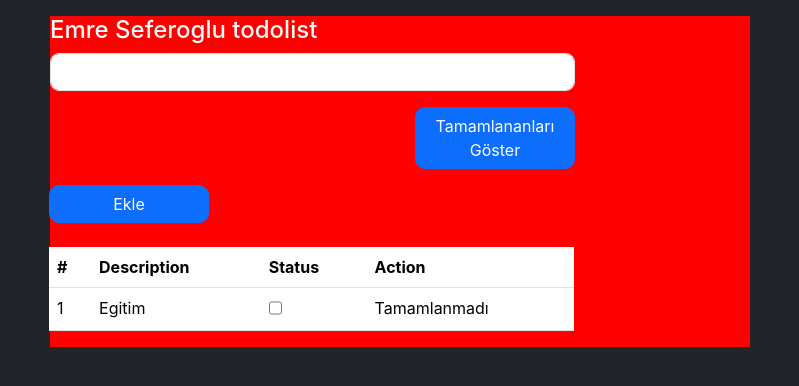
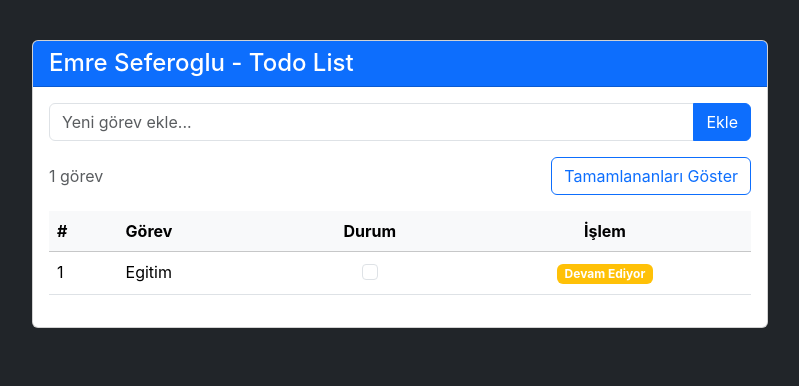
Before and after one commit to seferogluemre/CheckList-Angular, an Angular app: page / in a window 1280 px wide. Shown: the top 386 px of the page, without its empty margins (240-1039 px from the left). Built offline with nearby package versions, Linux system fonts and the light colour scheme.

Commit message:
the design was revised and the function of adding elements to the list was written

```diff
--- a/src/app/app.component.html
+++ b/src/app/app.component.html
@@ -176,46 +176,83 @@
 </style>
 
 <main>
-  <div class="w-100 d-flex justify-content-center flex-column content">
-    <h4>{{getName()}} todolist</h4>
-    <div class="input-group d-flex flex-column w-75">
-      <input type="text" name="" id="input-group-append" class="form-control">
+  <div class="container mt-4">
+    <div class="row justify-content-center">
+      <div class="col-md-8">
+        <div class="card">
+          <div class="card-header bg-primary text-white">
+            <h4 class="mb-0">{{getName()}} - Todo List</h4>
+          </div>
+          <div class="card-body">
+            <div class="input-group mb-3">
+              <input type="text"
+                     class="form-control"
+                     placeholder="Yeni görev ekle..."
+                     [(ngModel)]="newTodoText"
+                     (keyup.enter)="addItem()">
+              <button class="btn btn-primary"
+                      (click)="addItem()">
+                <i class="fas fa-plus"></i> Ekle
+              </button>
+            </div>
 
-      <div class="d-flex justify-content-end mb-3 mt-3">
-        <button class="btn" [class.btn-primary]="!showCompleted" [class.btn-success]="showCompleted" (click)="toggleCompleted()">
+            <div class="d-flex justify-content-between align-items-center mb-3">
+              <span class="text-muted">
+                {{ getItems().length }} görev{{ getItems().length === 1 ? '' : 'ler' }}
+              </span>
+              <button class="btn"
+                      [class.btn-outline-primary]="!showCompleted"
+                      [class.btn-outline-success]="showCompleted"
+                      (click)="toggleCompleted()">
+                <i [class]="showCompleted ? 'fas fa-eye-slash' : 'fas fa-eye'"></i>
                 {{ showCompleted ? 'Tamamlananları Gizle' : 'Tamamlananları Göster' }}
               </button>
             </div>
 
-      <button type="button" class="btn btn-primary">Ekle</button>
-      <table class="table mt-4">
-        <thead>
+            <div class="table-responsive">
+              <table class="table table-hover">
+                <thead class="table-light">
                   <tr>
                     <th>#</th>
-            <th>Description</th>
-            <th>Status</th>
-            <th>Action</th>
+                    <th>Görev</th>
+                    <th class="text-center">Durum</th>
+                    <th class="text-center">İşlem</th>
                   </tr>
                 </thead>
                 <tbody>
-          <tr *ngFor="let item of getItems(); let i = index">
+                  <tr *ngFor="let item of getItems(); let i = index"
+                      [class.table-success]="item.action">
                     <td>{{i + 1}}</td>
                     <td>{{item.description}}</td>
-            <td>
+                    <td class="text-center">
+                      <div class="form-check d-flex justify-content-center">
                         <input type="checkbox"
+                               class="form-check-input"
                                [checked]="item.action"
-                     (change)="onActionChange(item)"
-                     class="form-check">
+                               (change)="onActionChange(item)">
+                      </div>
                     </td>
-            <td [ngSwitch]="item.action">
-              <span *ngSwitchCase="true" class="m-0">Tamamlandı</span>
-              <span *ngSwitchCase="false" class="m-0">Tamamlanmadı</span>
+                    <td class="text-center">
+                      <span class="badge"
+                            [class.bg-success]="item.action"
+                            [class.bg-warning]="!item.action">
+                        {{item.action ? 'Tamamlandı' : 'Devam Ediyor'}}
+                      </span>
+                    </td>
+                  </tr>
+                  <tr *ngIf="getItems().length === 0">
+                    <td colspan="4" class="text-center text-muted">
+                      Henüz görev eklenmemiş
                     </td>
                   </tr>
                 </tbody>
               </table>
             </div>
           </div>
+        </div>
+      </div>
+    </div>
+  </div>
 </main>
 
 <router-outlet />
--- a/src/app/app.component.ts
+++ b/src/app/app.component.ts
@@ -1,20 +1,21 @@
 import { Component } from '@angular/core';
 import { RouterOutlet } from '@angular/router';
 import { CommonModule } from '@angular/common';
-import { Model } from './model';
+import { Model, TodoItem } from './model';
+import { FormsModule } from '@angular/forms';
 
 @Component({
   selector: 'app-root',
   standalone: true,
-  imports: [RouterOutlet, CommonModule],
+  imports: [RouterOutlet, CommonModule, FormsModule],
   templateUrl: './app.component.html',
   styleUrls: ['./app.component.css']
 })
 
 export class AppComponent {
-
   model = new Model();
   showCompleted: boolean = false;
+  newTodoText: string = '';
 
   getName(){
     return this.model.user;
@@ -35,4 +36,10 @@ export class AppComponent {
     this.showCompleted = !this.showCompleted;
   }
 
+  addItem() {
+    if (this.newTodoText.trim() !== '') {
+      this.model.items.push(new TodoItem(this.newTodoText, false));
+      this.newTodoText = '';
+    }
+  }
 }
```
Lines whose indentation alone changed are shown as unchanged.
